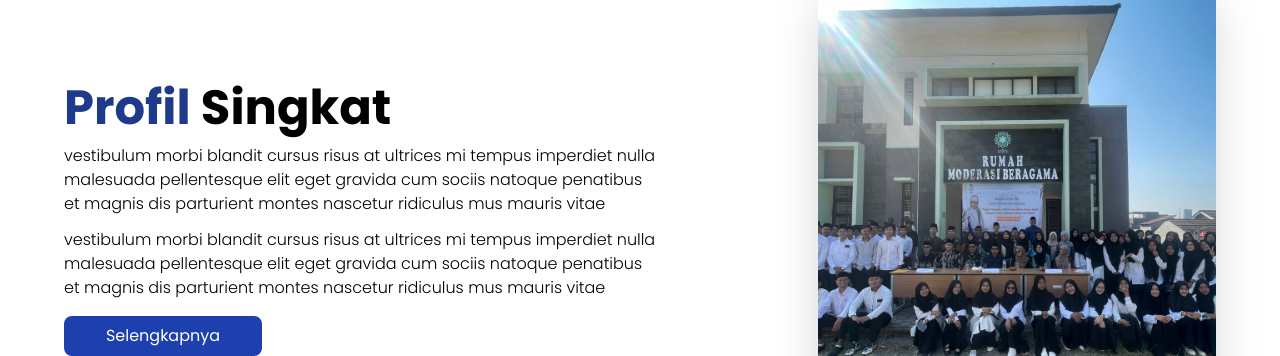
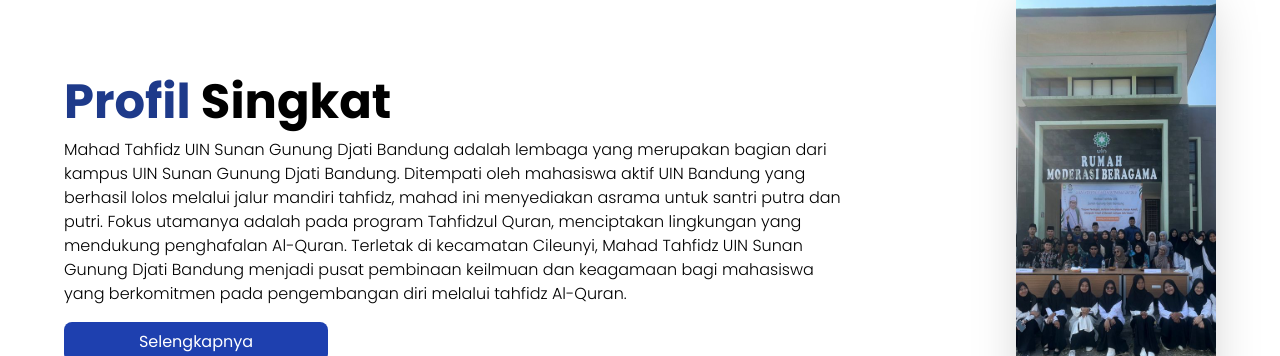
Before and after one commit to habbazettt/Mahad-Tahfidz-Official-Website, a React (Vite) app: page / in a window 1280 px wide. Shown: the part 1030-1386 px from the top of the page. Built offline with nearby package versions, Linux system fonts and the light colour scheme; a web font is replaced by a local one.

Commit message:
third commit

```diff
--- a/src/components/Footer.jsx
+++ b/src/components/Footer.jsx
@@ -51,7 +51,7 @@ const Footer = () => {
                         </div>
 
                         <div className='p-3 bg-blue-800 hover:bg-transparent hover:border-white hover:ring-2 duration-300 ease-in rounded-lg'>
-                            <a href='https://github.com/habbazettt' target='_blank' rel='noreferrer'><FaGithub size={26} /></a>
+                            <a href='https://github.com/habbazettt/Mahad-Tahfidz-Official-Website' target='_blank' rel='noreferrer'><FaGithub size={26} /></a>
                         </div>
                     </div>
                 </div>
--- a/src/pages/AboutPage.jsx
+++ b/src/pages/AboutPage.jsx
@@ -21,7 +21,7 @@ const AboutPage = () => {
                 </div>
 
                 <div className="px-5 lg:px-10 mt-3 lg:mt-4 font-light" data-aos='fade-right' data-aos-duration='1500' data-aos-delay='300'>
-                    <h1>Lorem ipsum dolor sit amet, consectetur adipiscing elit, sed do eiusmod tempor incididunt ut labore et dolore magna aliqua. Ut enim ad minim veniam, quis nostrud exercitation ullamco laboris nisi ut aliquip ex ea commodo consequat. Duis aute irure dolor in reprehenderit in voluptate velit esse cillum dolore eu fugiat nulla pariatur. Excepteur sint occaecat cupidatat non proident, sunt in culpa qui officia deserunt mollit anim id est laborum.</h1>
+                    <p>Ma&apos;had Tahfidz UIN Sunan Gunung Djati Bandung adalah lembaga yang merupakan bagian dari kampus UIN Sunan Gunung Djati Bandung. Ditempati oleh mahasiswa aktif UIN Bandung yang berhasil lolos melalui jalur mandiri tahfidz, ma&apos;had ini menyediakan asrama untuk santri putra dan putri. Fokus utamanya adalah pada program Tahfidzul Quran, menciptakan lingkungan yang mendukung penghafalan Al-Quran. Terletak di kecamatan Cileunyi, Ma&apos;had Tahfidz UIN Sunan Gunung Djati Bandung menjadi pusat pembinaan keilmuan dan keagamaan bagi mahasiswa yang berkomitmen pada pengembangan diri melalui tahfidz Al-Quran.</p>
                 </div>
 
                 <div className="px-5 lg:px-10 mt-3 lg:mt-4 font-light" data-aos='fade-right' data-aos-duration='1500' data-aos-delay='400'>
--- a/src/sections/About.jsx
+++ b/src/sections/About.jsx
@@ -65,8 +65,7 @@ const About = () => {
         <div className="flex flex-col-reverse lg:flex-row justify-center items-center gap-14 md:gap-40">
             <div className="flex flex-col gap-3">
                 <h1 className="font-bold md:text-5xl text-3xl" data-aos='fade-right' data-aos-duration='1500' data-aos-delay='200'><span className="text-blue-900">Profil</span> Singkat</h1>
-                <p className="font-light" data-aos='fade-right' data-aos-duration='1500' data-aos-delay='300'>vestibulum morbi blandit cursus risus at ultrices mi tempus imperdiet nulla malesuada pellentesque elit eget gravida cum sociis natoque penatibus et magnis dis parturient montes nascetur ridiculus mus mauris vitae</p>
-                <p className="font-light" data-aos='fade-right' data-aos-duration='1500' data-aos-delay='300'>vestibulum morbi blandit cursus risus at ultrices mi tempus imperdiet nulla malesuada pellentesque elit eget gravida cum sociis natoque penatibus et magnis dis parturient montes nascetur ridiculus mus mauris vitae</p>
+                <p className="font-light" data-aos='fade-right' data-aos-duration='1500' data-aos-delay='300'>Mahad Tahfidz UIN Sunan Gunung Djati Bandung adalah lembaga yang merupakan bagian dari kampus UIN Sunan Gunung Djati Bandung. Ditempati oleh mahasiswa aktif UIN Bandung yang berhasil lolos melalui jalur mandiri tahfidz, mahad ini menyediakan asrama untuk santri putra dan putri. Fokus utamanya adalah pada program Tahfidzul Quran, menciptakan lingkungan yang mendukung penghafalan Al-Quran. Terletak di kecamatan Cileunyi, Mahad Tahfidz UIN Sunan Gunung Djati Bandung menjadi pusat pembinaan keilmuan dan keagamaan bagi mahasiswa yang berkomitmen pada pengembangan diri melalui tahfidz Al-Quran.</p>
 
                 <button className="p-2 bg-blue-800 hover:bg-blue-900 hover:shadow-md duration-300 text-white w-full md:w-1/3 rounded-lg mt-1" data-aos='fade-right' data-aos-duration='1500' data-aos-delay='300'><Link to='/about'>Selengkapnya</Link></button>
             </div>
```
